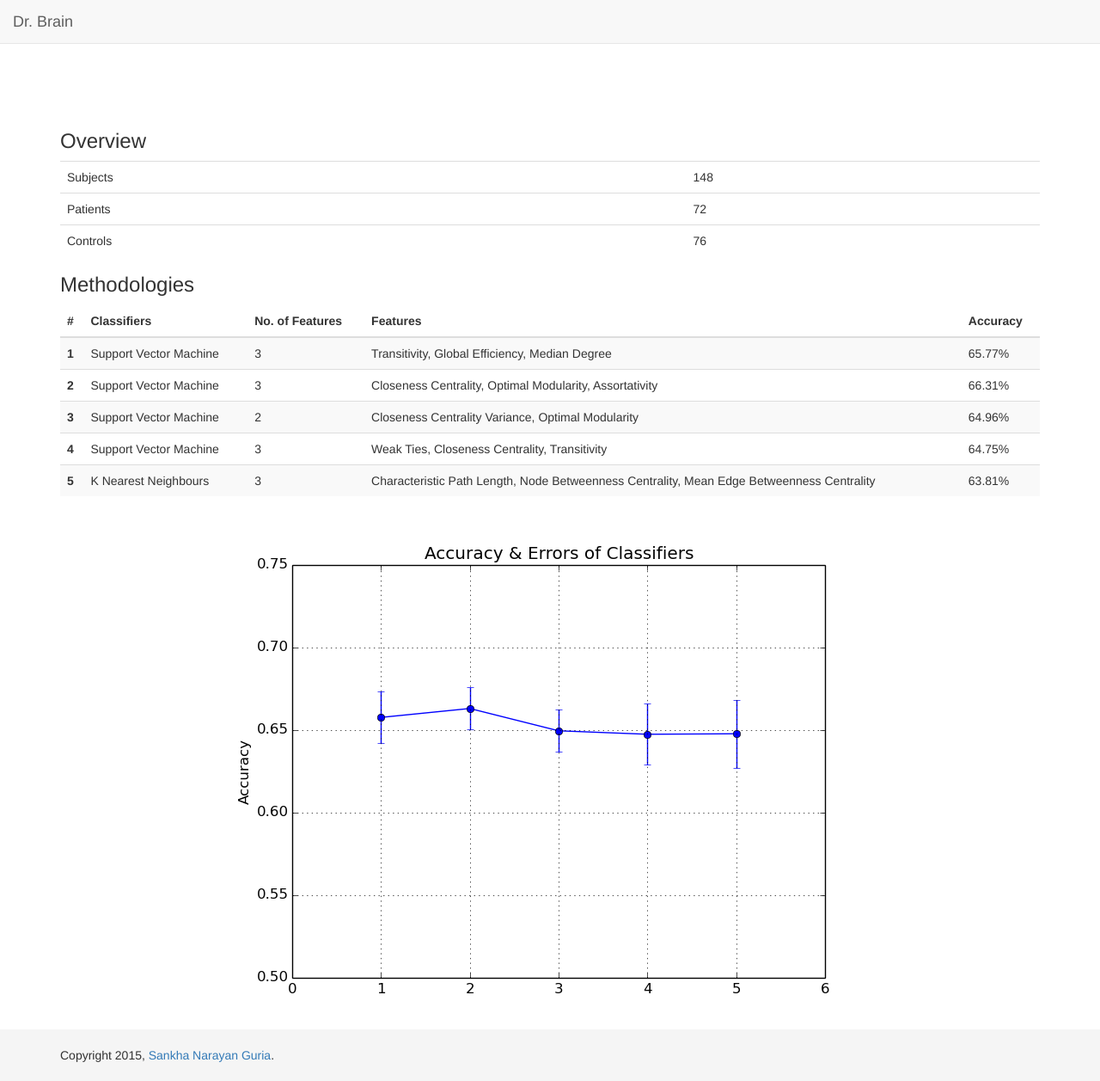
After one commit to ngsankha/drbrain, a Flask app: page /results in a window 1280 px wide. The commit adds this page. Shown: the whole page at 86% size. Run offline with Flask 2, Linux system fonts and the light colour scheme; some libraries are stand-ins or nearby versions.

Commit message:
View results page

```diff
--- a/app.py
+++ b/app.py
@@ -43,6 +43,10 @@ def diagnosis_result(filepath):
 def home():
     return render_template('index.html')
 
+@app.route('/results')
+def view_results():
+    return render_template('view_results.html')
+
 @app.route('/test', methods=['POST'])
 def test_data():
 	if request.method == 'POST':
--- a/templates/index.html
+++ b/templates/index.html
@@ -28,10 +28,10 @@
         <div class="col-md-5">
           <h1>Results on available data</h1>
           <p>
-            We have the COBRE's dataset of fMRI scans available in the database. Using that we can run a series of tests for autism in those subjects and consequently predict the results on any other subject.<br>
+            We have the COBRE's dataset of fMRI scans available in the database. Using that we can run a series of tests for Schizophrenia in those subjects and consequently predict the results on any other subject.<br>
             You can run the tests and analyis again to go through the summary of results for this dataset.
           </p>
-          <a href="/analysis"><button class="btn btn-primary">Run Analysis</button></a>
+          <a href="/results"><button class="btn btn-primary">View Results</button></a>
         </div>
 
         <div id="push"></div>
--- /dev/null
+++ b/templates/view_results.html
@@ -0,0 +1,72 @@
+{% extends "base.html" %}
+{% block content %}
+        <h3>Overview</h3>
+        <table class="table">
+          <tr>
+            <td>Subjects</td>
+            <td>148</td>
+          </tr>
+          <tr>
+            <td>Patients</td>
+            <td>72</td>
+          </tr>
+          <tr>
+            <td>Controls</td>
+            <td>76</td>
+          </tr>
+        </table>
+
+        <h3>Methodologies</h3>
+        <table class="table table-striped">
+          <thead>
+            <tr>
+              <th>#</th>
+              <th>Classifiers</th>
+              <th>No. of Features</th>
+              <th>Features</th>
+              <th>Accuracy</th>
+            </tr>
+          </thead>
+          <tbody>
+            <tr>
+              <th scope="row">1</th>
+              <td>Support Vector Machine</td>
+              <td>3</td>
+              <td>Transitivity, Global Efficiency, Median Degree</td>
+              <td>65.77%</td>
+            </tr>
+            <tr>
+              <th scope="row">2</th>
+              <td>Support Vector Machine</td>
+              <td>3</td>
+              <td>Closeness Centrality, Optimal Modularity, Assortativity</td>
+              <td>66.31%</td>
+            </tr>
+            <tr>
+              <th scope="row">3</th>
+              <td>Support Vector Machine</td>
+              <td>2</td>
+              <td>Closeness Centrality Variance, Optimal Modularity</td>
+              <td>64.96%</td>
+            </tr>
+            <tr>
+              <th scope="row">4</th>
+              <td>Support Vector Machine</td>
+              <td>3</td>
+              <td>Weak Ties, Closeness Centrality, Transitivity</td>
+              <td>64.75%</td>
+            </tr>
+            <tr>
+              <th scope="row">5</th>
+              <td>K Nearest Neighbours</td>
+              <td>3</td>
+              <td>Characteristic Path Length, Node Betweenness Centrality, Mean Edge Betweenness Centrality</td>
+              <td>63.81%</td>
+            </tr>
+          </tbody>
+        </table>
+
+        <img src="/static/images/graph.png" class="img-responsive center-block">
+
+        <div id="push"></div>
+{% endblock %}
```
Also changed, not shown: static/images/graph.png (added).
